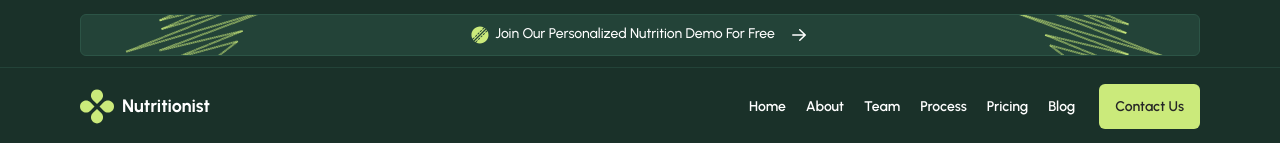
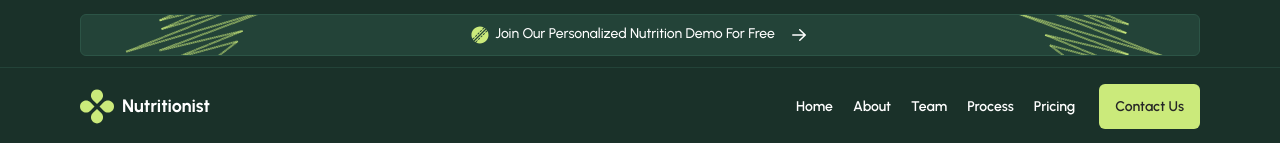
Before and after one commit to FojleTuhin/Nutritionist, a Next.js app: page / in a window 1280 px wide. Shown: the top 143 px of the page. Built offline with nearby package versions, Linux system fonts and the light colour scheme.

Commit message:
comment a link on navbar and footer

```diff
--- a/src/components/shared/Footer.jsx
+++ b/src/components/shared/Footer.jsx
@@ -40,9 +40,9 @@ const Footer = () => {
                                 <Link href="/pricing" className=" hover:underline underline-offset-4" prefetch={false}>
                                     Pricing
                                 </Link>
-                                <Link href="/blog" className=" hover:underline underline-offset-4" prefetch={false}>
+                                {/* <Link href="/blog" className=" hover:underline underline-offset-4" prefetch={false}>
                                     Blog
-                                </Link>
+                                </Link> */}
                                 <Link href="/contact" className=" hover:underline underline-offset-4" prefetch={false}>
                                     Contact
                                 </Link>
@@ -74,9 +74,9 @@ const Footer = () => {
                             <Link href="/pricing" className=" hover:underline underline-offset-4" prefetch={false}>
                                 Pricing
                             </Link>
-                            <Link href="/blog" className=" hover:underline underline-offset-4" prefetch={false}>
+                            {/* <Link href="/blog" className=" hover:underline underline-offset-4" prefetch={false}>
                                 Blog
-                            </Link>
+                            </Link> */}
                             <Link href="/contact" className=" hover:underline underline-offset-4" prefetch={false}>
                                 Contact
                             </Link>
--- a/src/components/shared/Navbar.jsx
+++ b/src/components/shared/Navbar.jsx
@@ -91,9 +91,9 @@ const Navbar = () => {
                     <Link href="/pricing" className="text-[14px] font-semibold rounded-[6px] hover:underline underline-offset-4" prefetch={false}>
                         Pricing
                     </Link>
-                    <Link href="/blog" className="text-[14px] font-semibold rounded-[6px] hover:underline underline-offset-4" prefetch={false}>
+                    {/* <Link href="/blog" className="text-[14px] font-semibold rounded-[6px] hover:underline underline-offset-4" prefetch={false}>
                         Blog
-                    </Link>
+                    </Link> */}
                     <Link href="/contact" className="text-[14px] ml-1 font-semibold rounded-[6px] bg-[#CBEA7B] px-4 py-3 text-[#262626] hover:underline underline-offset-4" prefetch={false}>
                         Contact Us
                     </Link>
@@ -122,9 +122,9 @@ const Navbar = () => {
                             <Link href="/pricing" className="text-[14px] font-semibold rounded-[6px] hover:underline underline-offset-4" prefetch={false}>
                                 Pricing
                             </Link>
-                            <Link href="/blog" className="text-[14px] font-semibold rounded-[6px] hover:underline underline-offset-4" prefetch={false}>
+                            {/* <Link href="/blog" className="text-[14px] font-semibold rounded-[6px] hover:underline underline-offset-4" prefetch={false}>
                                 Blog
-                            </Link>
+                            </Link> */}
                             <Link href="/contact" className="text-[14px] font-semibold rounded-[6px] bg-[#CBEA7B] px-4 py-3 text-center text-[#262626] hover:underline underline-offset-4" prefetch={false}>
                                 Contact Us
                             </Link>
```
